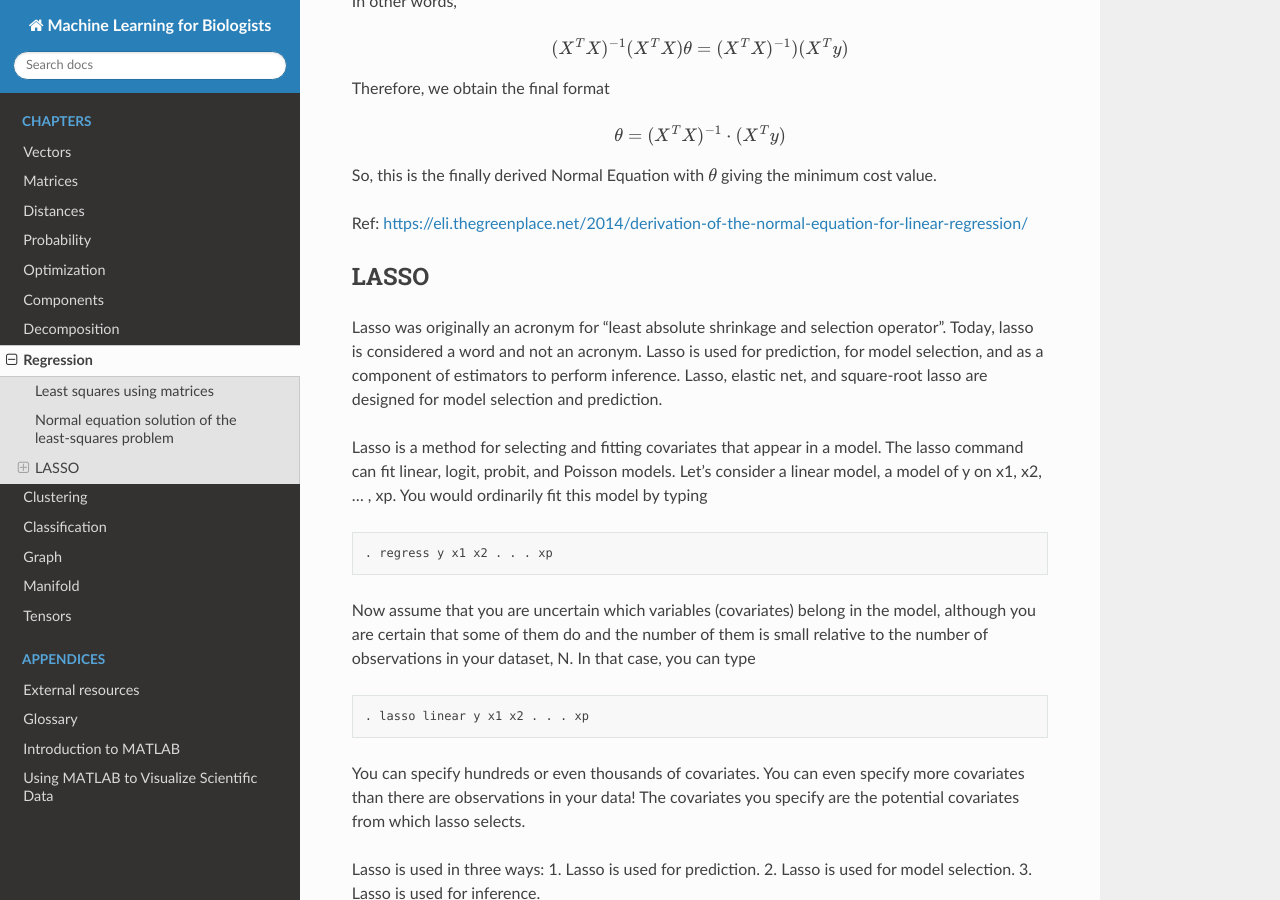
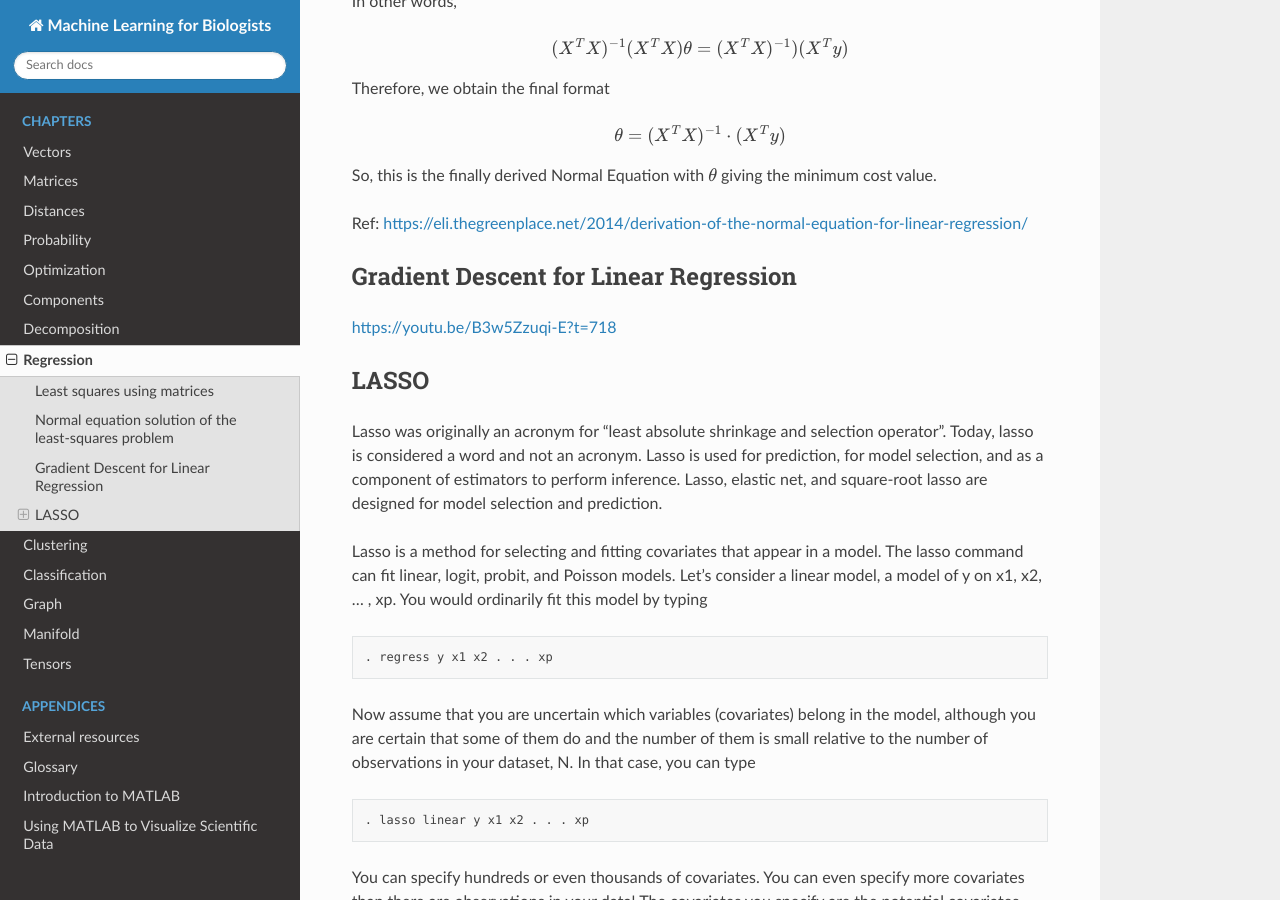
Before and after one commit to jamesjcai/readthedocs_ml4b, a Sphinx documentation site: the page built from docs/chapter_regression.rst, in a window 1280 px wide and 900 px high, scrolled down 2048 px. Built offline with Sphinx 7.4.7 and the Read the Docs theme 2.0.0, drawn with Linux system fonts in a browser that asks for light colours; formulas are drawn with MathJax 3.

Commit message:
Update chapter_regression.rst

```diff
--- a/docs/chapter_regression.rst
+++ b/docs/chapter_regression.rst
@@ -91,6 +91,12 @@ So, this is the finally derived Normal Equation with :math:`\theta` giving the m
 Ref: https://eli.thegreenplace.net/2014/derivation-of-the-normal-equation-for-linear-regression/
 
 
+Gradient Descent for Linear Regression
+--------------------------------------
+
+https://youtu.be/B3w5Zzuqi-E?t=718
+
+
 LASSO
 -----
 
```
